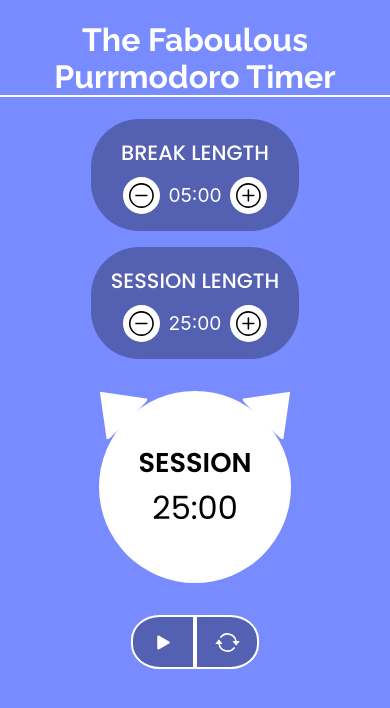
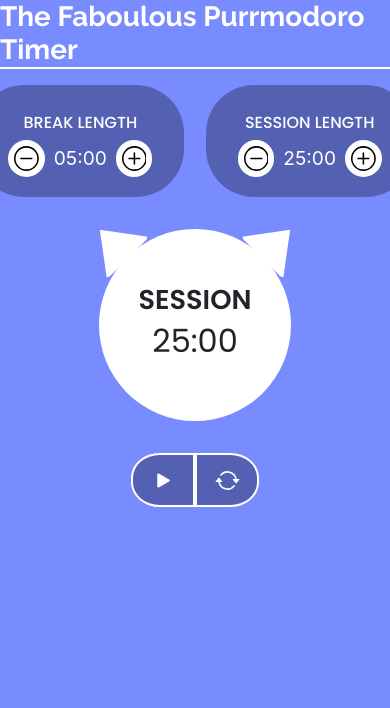
Before and after one commit to julietamag/Purrmodoro, a React (Create React App) app: page / in a window 390 px wide. Shown: the top 708 px of the page. Built offline with nearby package versions, Linux system fonts and the light colour scheme.

Commit message:
add new mobile version

```diff
--- a/public/index.html
+++ b/public/index.html
@@ -15,6 +15,7 @@
       user's mobile device or desktop. See https://developers.google.com/web/fundamentals/web-app-manifest/
     -->
     <link rel="manifest" href="%PUBLIC_URL%/manifest.json" />
+    <link href="https://cdn.jsdelivr.net/npm/bootstrap@5.2.3/dist/css/bootstrap.min.css" rel="stylesheet" integrity="sha384-rbsA2VBKQhggwzxH7pPCaAqO46MgnOM80zW1RWuH61DGLwZJEdK2Kadq2F9CUG65" crossorigin="anonymous">
     <!--
       Notice the use of %PUBLIC_URL% in the tags above.
       It will be replaced with the URL of the `public` folder during the build.
--- a/src/App.css
+++ b/src/App.css
@@ -19,9 +19,11 @@
   background-color: #f94144;
 }
 
-#title{
+#titleMain{
   font-family: 'Raleway', sans-serif;
   color: #ffffff;
+  font-weight: 700;
+  margin-bottom: 1rem;
   border-bottom: 2px solid white;
 }
 
@@ -97,9 +99,19 @@
   }
 
   #length-container {
-    flex-direction: column;
-    min-height: 15rem;
-    justify-content: space-between;
+    min-height: 7rem;
+    justify-content: space-evenly;
+  }
+
+  .length-title{
+    font-size: 1rem;
+    margin: .5rem;
+  }
+
+  .Length{
+    padding: 1rem;
+    width: 13rem;
+    height: 7rem;
   }
 
   .App{
--- a/src/App.js
+++ b/src/App.js
@@ -120,7 +120,7 @@ function App() {
     <div
     className = {!bgColor ? 'App session' : 'App break'}
     >
-      <h1 id='title'>The Faboulous Purrmodoro Timer</h1>
+      <h1 id='titleMain'>The Faboulous Purrmodoro Timer</h1>
       <div id='length-container'>
         <Length
           title={'break length'}
```
